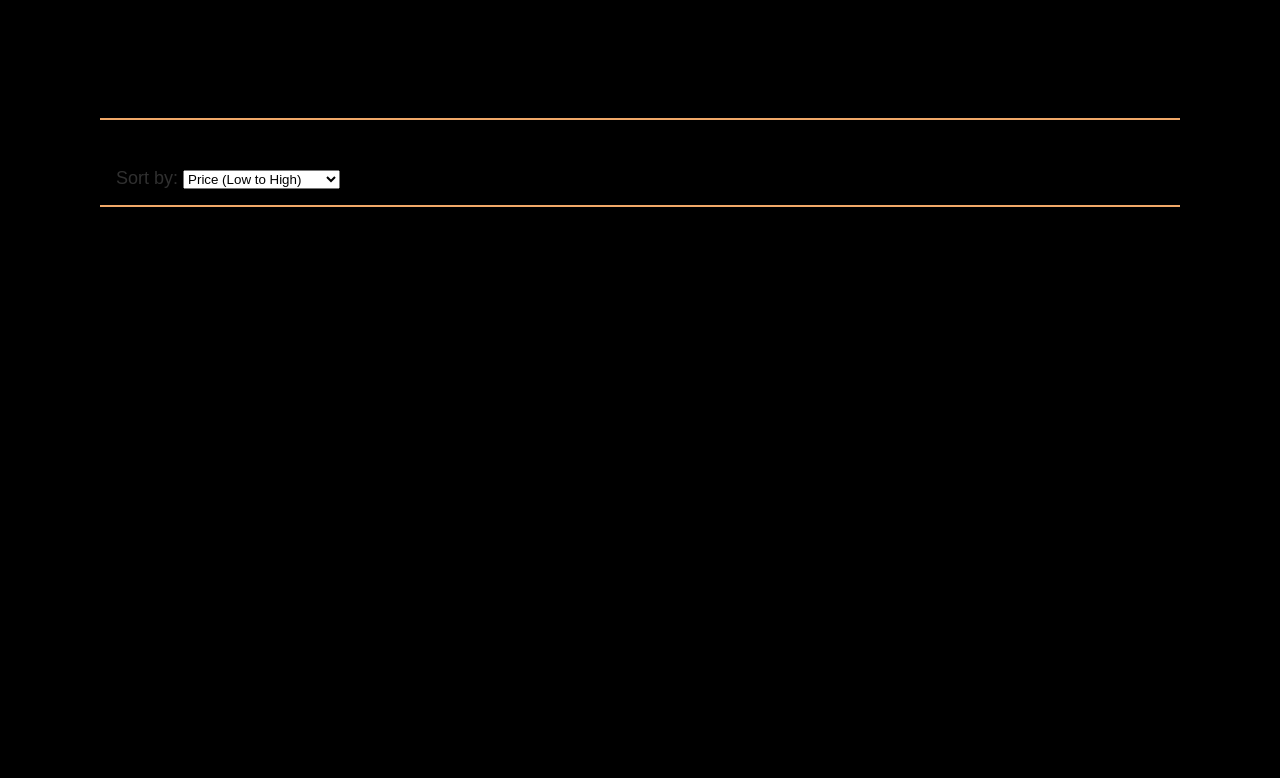
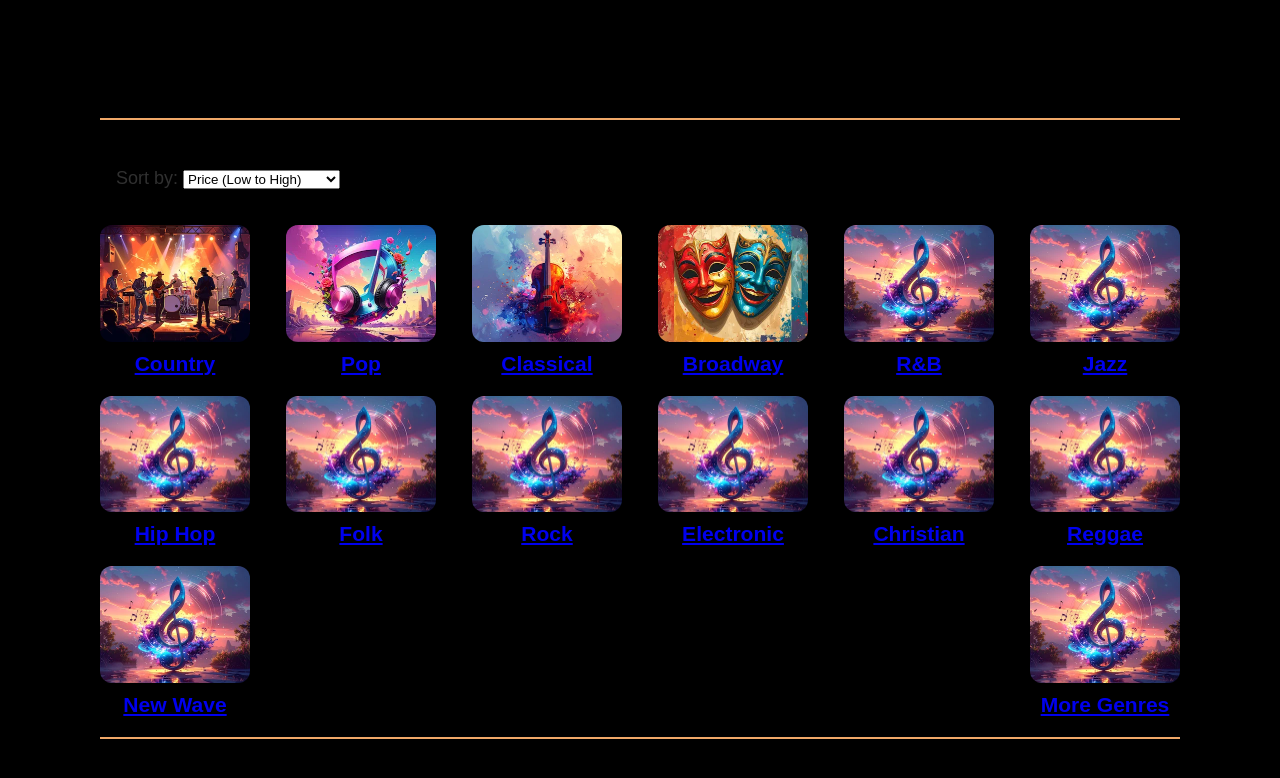
Before and after one commit to jneberhard/musicinfous, a website: page src/genre/index.html in a window 1280 px wide. Drawn offline with Linux system fonts and the light colour scheme.

Commit message:
link fixing

```diff
--- a/src/genre/index.html
+++ b/src/genre/index.html
@@ -11,8 +11,6 @@
     <header class="divider" id="main-header">
     </header>
     <main class="divider">
-
-
       <section class="products">
         <h2></h2>
         <label for="sort">Sort by:</label>
@@ -27,6 +25,64 @@
           <option value="brand-desc">Brand (Z-A)</option>
         </select>
       </section>
+      <section class="genre-selection">
+        <a href="/top/index.html?category=Country" class="genre-card">
+          <img src="/images/country.webp" alt="Country" />
+          <h3>Country</h3>
+        </a>
+        <a href="/top/index.html?category=Pop" class="genre-card">
+          <img src="/images/pop.webp" alt="Pop" />
+          <h3>Pop</h3>
+        </a>
+        <a href="/top/index.html?category=Classical" class="genre-card">
+          <img src="/images/classical.webp" alt="Classical" />
+          <h3>Classical</h3>
+        </a>
+        <a href="/top/index.html?category=Broadway" class="genre-card">
+          <img src="/images/broadway.webp" alt="Broadway" />
+          <h3>Broadway</h3>
+        </a>
+        <a href="/top/index.html?category=R&B" class="genre-card">
+          <img src="/images/genres.webp" alt="R&B" />
+          <h3>R&B</h3>
+        </a>
+        <a href="/top/index.html?category=Jazz" class="genre-card">
+          <img src="/images/genres.webp" alt="Jazz" />
+          <h3>Jazz</h3>
+        </a>
+        <a href="/top/index.html?category=Hip Hop" class="genre-card">
+          <img src="/images/genres.webp" alt="Hip Hop" />
+          <h3>Hip Hop</h3>
+        </a>
+        <a href="/top/index.html?category=Folk" class="genre-card">
+          <img src="/images/genres.webp" alt="Folk" />
+          <h3>Folk</h3>
+        </a>
+        <a href="/top/index.html?category=Rock" class="genre-card">
+          <img src="/images/genres.webp" alt="Rock" />
+          <h3>Rock</h3>
+        </a>
+        <a href="/top/index.html?category=Electronic" class="genre-card">
+          <img src="/images/genres.webp" alt="Electronic" />
+          <h3>Electronic</h3>
+        </a>
+        <a href="/top/index.html?category=Christian" class="genre-card">
+          <img src="/images/genres.webp" alt="Christian" />
+          <h3>Christian</h3>
+        </a>
+        <a href="/top/index.html?category=Reggae" class="genre-card">
+          <img src="/images/genres.webp" alt="Reggae" />
+          <h3>Reggae</h3>
+        </a>
+        <a href="/top/index.html?category=New Wave" class="genre-card">
+          <img src="/images/genres.webp" alt="New Wave" />
+          <h3>New Wave</h3>
+        </a>
+        <a href="/genre/index.html?category=Genres" class="genre-card">
+          <img src="/images/genres.webp" alt="More Genres" />
+          <h3>More Genres</h3>
+        </a>
+    </section>
         <ul id="product-list" class="product-list">
           <!-- Products will show up through JS -->
         </ul>
--- a/src/js/top-songs.js
+++ b/src/js/top-songs.js
@@ -7,7 +7,7 @@ const h2 = document.querySelector(".products h2");
 
 if (h2 && category) {
 	let categoryName = category.replace(/-/g, " ").replace(/\b\w/g, l => l.toUpperCase());
-	h2.textContent = `Top Products: ${categoryName}`;
+	h2.textContent = `${categoryName}`;
 }
 
 const dataSource = new ProductData();
--- a/vite.config.js
+++ b/vite.config.js
@@ -12,7 +12,7 @@ export default defineConfig({
         song: resolve(__dirname, "src/song/index.html"),
         artist: resolve(__dirname, "src/artist/index.html"),
         genre: resolve(__dirname, "src/genre/index.html"),
-        top_songs: resolve(__dirname, "src/top_songs/index.html"),
+        top: resolve(__dirname, "src/top/index.html"),
       },
     },
   },
```
Also changed, not shown: src/index.html (+7 -7 lines), src/public/partials/footer.html (+2 -2 lines), src/top/index.html (renamed from src/top_songs/index.html).
